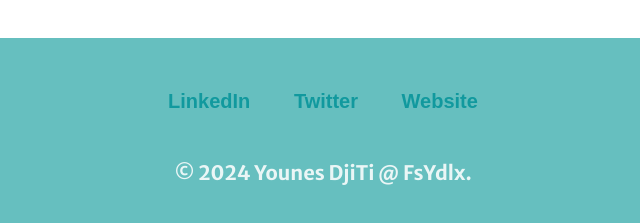
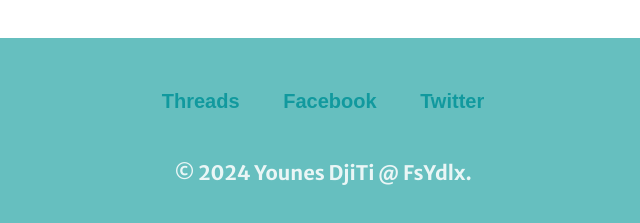
Before and after one commit to YounesDjiti/Younescv, a plain HTML site: page index.html in a window 1280 px wide. Shown: the part 2641-2864 px from the top of the page, 317-957 px from the left. Drawn offline with Linux system fonts and the light colour scheme.

Commit message:
index.html

```diff
--- a/index.html
+++ b/index.html
@@ -47,9 +47,9 @@
 
 
     <div class="bottom-container">
-      <a class="footer-link" href="https://www.linkedin.com/">LinkedIn</a>
-      <a class="footer-link" href="https://twitter.com/">Twitter</a>
-      <a class="footer-link" href="https://www.appbrewery.co/">Website</a>
+      <a class="footer-link" href="#">Threads</a>
+      <a class="footer-link" href="https://facebook.com/younes.djiti.77">Facebook</a>
+      <a class="footer-link" href="https://twitter.com/Fsydlxdjiti">Twitter</a>
       <p class="copyright">© 2024 Younes DjiTi @ FsYdlx.</p>
     </div>
 
```
